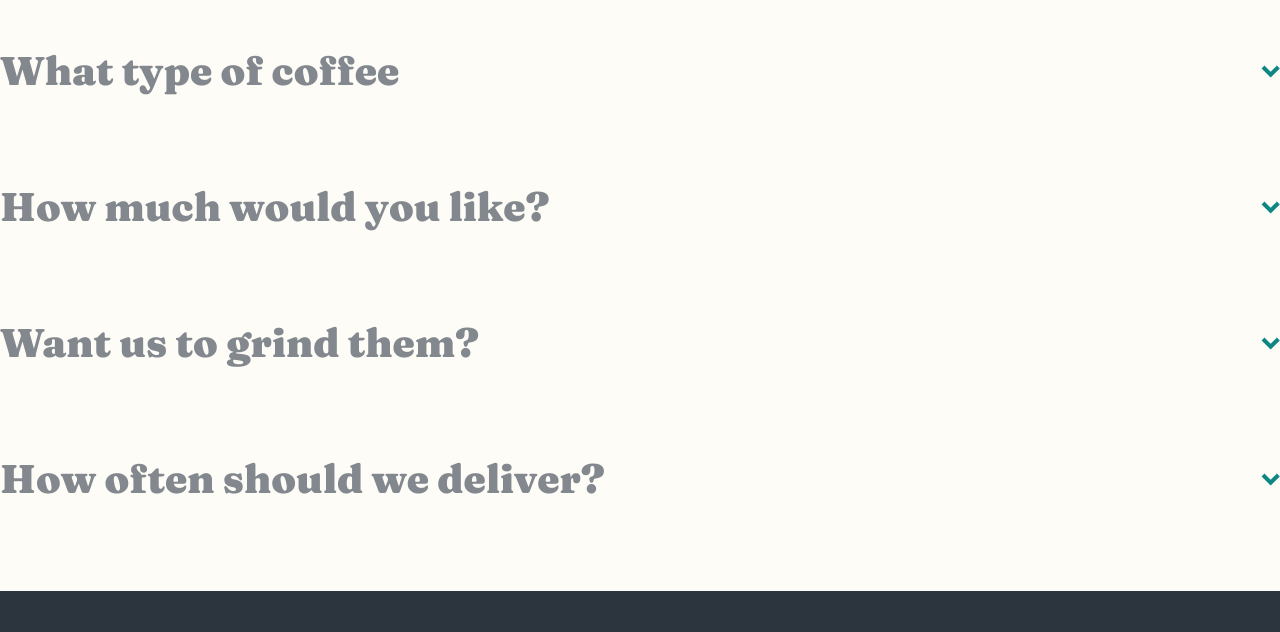
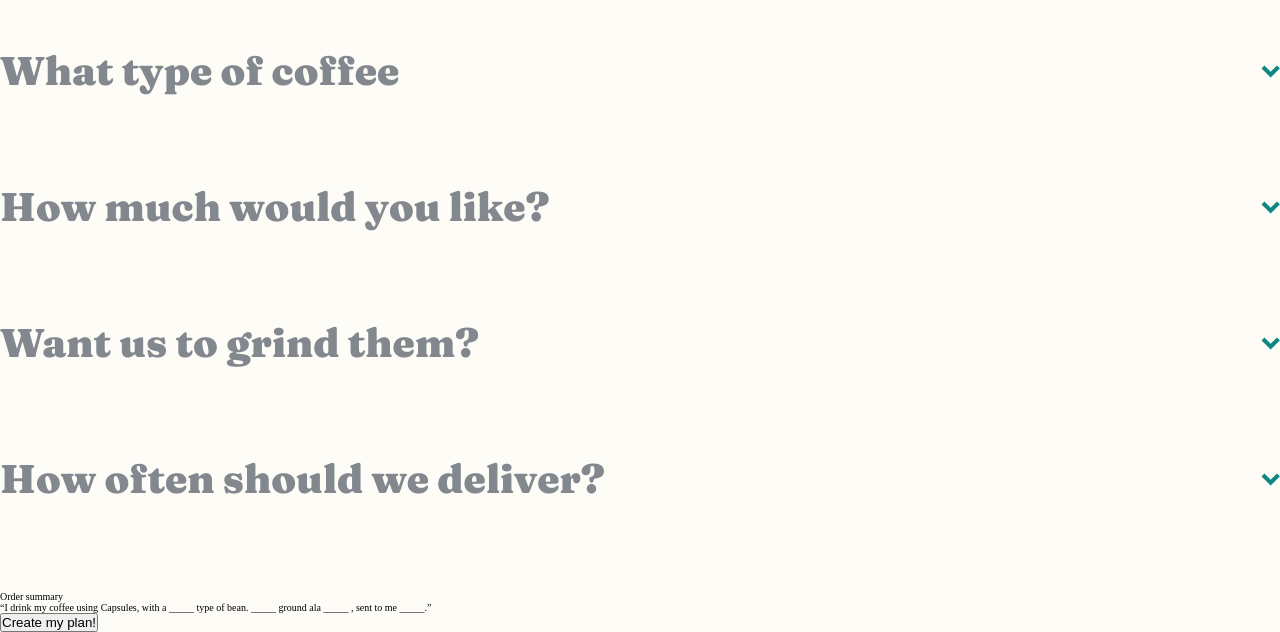
Before and after one commit to VladimirVolvakov/coffeeroasters-website, a website: page create-plan.html in a window 1280 px wide. Shown: the part 1570-2202 px from the top of the page. Drawn offline with Linux system fonts and the light colour scheme.

Commit message:
feat: add markup for order summary and button:submit in section.create-plan in create-plan.html

```diff
--- a/create-plan.html
+++ b/create-plan.html
@@ -396,6 +396,33 @@
               </label>
             </div>
           </fieldset>
+          <div class="create-plan__summary">
+            <p class="create-plan__summary-heading">Order summary</p>
+            <p class="create-plan__summary-text">
+              &ldquo;I drink my coffee using
+              <span class="create-plan__summary-option" id="summary-option-1"
+                >Capsules</span
+              >, with a
+              <span class="create-plan__summary-option" id="summary-option-2"
+                >_____</span
+              >
+              type of bean.
+              <span class="create-plan__summary-option" id="summary-option-3"
+                >_____</span
+              >
+              ground ala
+              <span class="create-plan__summary-option" id="summary-option-4"
+                >_____</span
+              >
+              , sent to me
+              <span class="create-plan__summary-option" id="summary-option-5"
+                >_____</span
+              >.&rdquo;
+            </p>
+          </div>
+          <div class="create-plan__submit">
+            <button type="submit">Create my plan!</button>
+          </div>
         </form>
       </section>
     </main>
```
